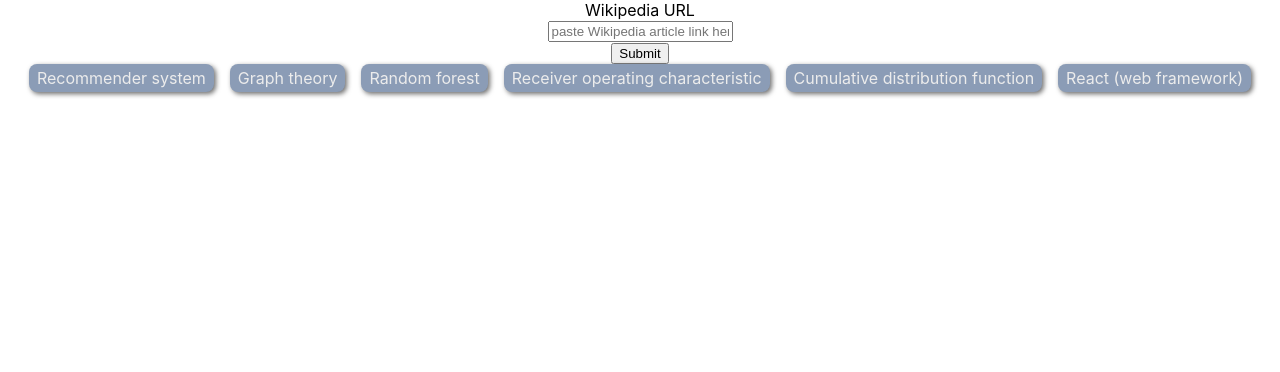
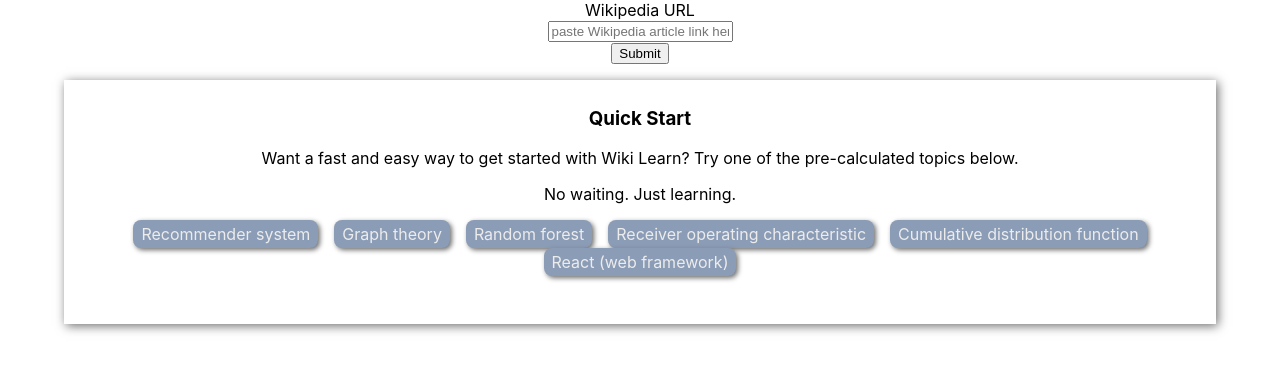
Before and after one commit to QED0711/wiki_learn_react, a React (Create React App) app: page / in a window 1280 px wide. Shown: the top 372 px of the page. Built offline with nearby package versions, Linux system fonts and the light colour scheme.

Commit message:
added style for pre-calculated

```diff
--- a/src/App.css
+++ b/src/App.css
@@ -46,7 +46,7 @@
 .recommendation-container{
   width: 90%;
   max-width: 1300px;
-  margin: 1em auto 2em;
+  margin: 1em auto 0;
   padding: 1em 0;
   box-shadow: 2px 2px 10px var(--shadow-dark);
 }
@@ -204,6 +204,12 @@
 
 
 
+.submit-revisions{
+  width: 90%;
+  margin: 0 auto;
+  text-align: left;
+  font-style: italic;
+}
 
 
 
@@ -213,16 +219,22 @@
 
 
 
-
+.pre-calculated-container{
+  width: 90%;
+  max-width: 1300px;
+  margin: 1em auto;
+  padding: 0.5em 0 3em;
+  box-shadow: 2px 2px 10px var(--shadow-dark);
+}
 
 
 .pre-calculated-rec{
   display: inline-block;
-  margin: 0 0.5em 5em;
+
 
   background-color: var(--light-blue);
   padding: 0.25em 0.5em;
-
+  margin: 0 0.5em;
   border-radius: 8px;
 
   box-shadow: 2px 2px 5px var(--shadow-dark);
@@ -230,6 +242,7 @@
   color: var(--shadow-light);
 
   cursor: pointer;
+
 }
 
 .pre-calculated-rec:hover{
--- a/src/components/PreCalculatedInterface.js
+++ b/src/components/PreCalculatedInterface.js
@@ -22,7 +22,7 @@
     const handleClick = (recs) => {
         const setAsRec = (e) => {
             let [before, after] = classProbaLabeler(recs)
-            console.log({before, after, article: recs.entry})
+            console.log({ before, after, article: recs.entry })
             setRecommendations(recs)
             setCurrentRec(recs.entry)
         }
@@ -31,7 +31,7 @@
 
     const recommendationDivs = (data) => {
         return data.map((rec, i) => {
-            return(
+            return (
                 <div key={i} className="pre-calculated-rec" onClick={handleClick(rec)}>
                     {rec.entry}
                 </div>
@@ -39,8 +39,11 @@
         })
     }
 
-    return(
-        <div className="pre-calculated">
+    return (
+        <div className="pre-calculated-container">
+            <h3>Quick Start</h3>
+            <p>Want a fast and easy way to get started with Wiki Learn? Try one of the pre-calculated topics below.</p>
+            <p>No waiting. Just learning.</p>
             {recommendationDivs(data)}
         </div>
     )
--- a/src/components/SubmitRevisions.js
+++ b/src/components/SubmitRevisions.js
@@ -12,14 +12,17 @@
             entry: entry,
             labeledPredictions: displayedRecs
         }
-        submitLabeledData({submission})
+        submitLabeledData({ submission })
     }
 
-    return(
-        <form className="submit-revisions" onSubmit={handleSubmit}>
-            <p>Want to support this project? If you see a topic you think is in the wrong before/after column, you can swap it with the <em>Swap Before/After</em> button above. When you are happy with the way the columns are laied out, submit them with the button below. I will then be able to use your insights to improve the accuracy of my classification model.</p>
-            <input type="submit" value="Submit Columns" />
-        </form>
+    return (
+        <div className="submit-revisions">
+            <hr/>
+            <form className="submit-revisions-form" onSubmit={handleSubmit}>
+                <p>Want to support this project? If you see a recommendation you think is in the wrong before/after column, you can swap it by changing the <strong>Decision Threshold</strong> slider, or with the <strong>Swap Before/After</strong> button above. When you are happy with the way the columns are laid out, submit your revisions by pressing the button below. I will then be able to use your insights to improve the accuracy of my classification model.</p>
+                <input type="submit" value="Submit Columns" />
+            </form>
+        </div>
     )
 
 }
```
